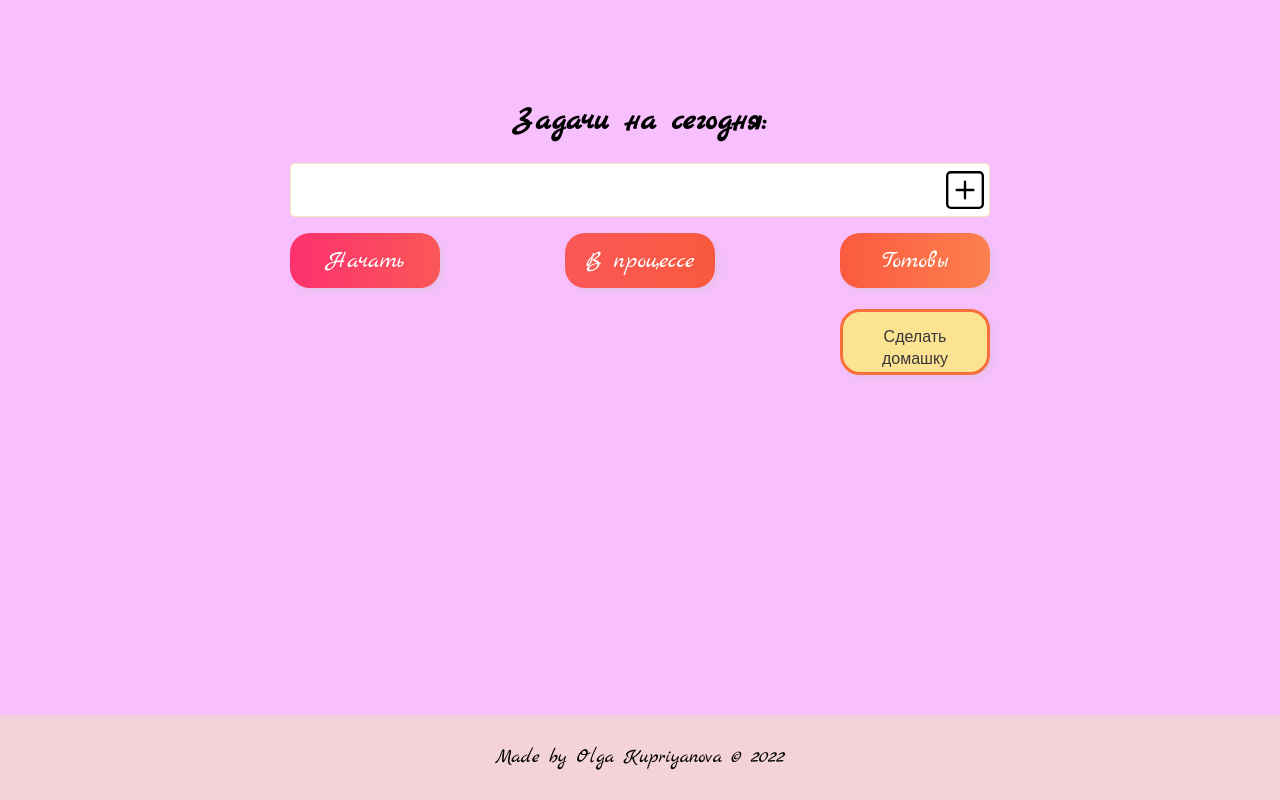
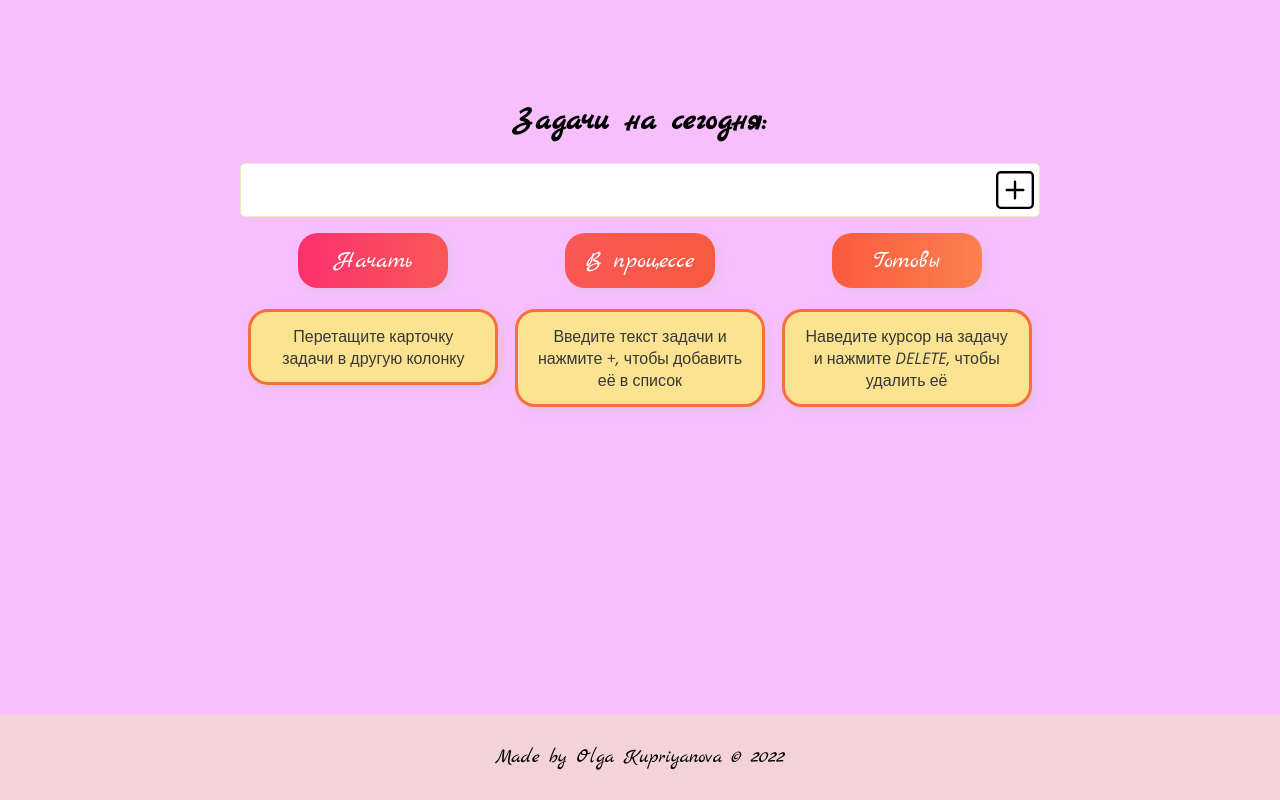
Before and after one commit to ParLelya/todo-list-drag-n-drop, a plain HTML site: page index.html in a window 1280 px wide. Drawn offline with nearby package versions, Linux system fonts and the light colour scheme.

Commit message:
Add default tasks + add deleting

```diff
--- a/app.js
+++ b/app.js
@@ -1,35 +1,40 @@
 let item = document.querySelector(".item");
 const placeholders = document.querySelectorAll(".placeholder");
 const addTask = document.querySelector(".todo__input");
+const field = document.querySelector(".todo__items");
+
+// const fromStorage = localStorage.getItem("drag-todo");
+// if (fromStorage) field.innerHTML = fromStorage;
 
 const todo = {
   add() {
     const inputText = document.querySelector(".todo__text");
     if (!inputText.value.length) return;
     document
-      .querySelector(".todo__item")
+      .querySelector(".placeholder")
       .insertAdjacentHTML("beforeend", this.create(inputText.value));
     inputText.value = "";
   },
 
   create(text) {
-    return `<div class="item todo__task" draggable="true">${text}</div>`;
+    return `<div class="item" draggable="true">${text}</div>`;
+  },
+
+  delete() {
+    document.addEventListener("keydown", (event) => {
+      if (event.key === "Delete" && item) {
+        item.remove();
+      }
+    });
+    this.save();
   },
 
   save() {
-    // localStorage.setItem(
-    //   "draggable-todo",
-    //   document.querySelector(".todo__items").innerHTML
-    // );
-  },
-
-  load() {
-    // const fromStorage = localStorage.getItem("draggable-todo");
-    // if (fromStorage) document.querySelector(".todo__items").innerHTML = fromStorage;
+    // localStorage.setItem("drag-todo", field.innerHTML);
   },
 };
 
-// todo.load();
+todo.delete();
 
 addTask.addEventListener("click", function (event) {
   if (event.target.closest(".todo__add")) {
@@ -38,13 +43,11 @@ addTask.addEventListener("click", function (event) {
   }
 });
 
-document
-  .querySelector(".todo__items")
-  .addEventListener("mouseover", (event) => {
-    item = event.target.closest(".todo__task");
-    item.addEventListener("dragstart", dragStart);
-    item.addEventListener("dragend", dragEnd);
-  });
+field.addEventListener("mouseover", (event) => {
+  item = event.target.closest(".item");
+  item.addEventListener("dragstart", dragStart);
+  item.addEventListener("dragend", dragEnd);
+});
 
 for (let placeholder of placeholders) {
   placeholder.addEventListener("dragover", dragOver);
--- a/index.html
+++ b/index.html
@@ -36,10 +36,20 @@
       </div>
 
       <div class="row todo__items">
-        <div class="placeholder todo__item"></div>
-        <div class="placeholder todo__item"></div>
-        <div class="placeholder todo__item">
-          <div class="item todo__task" draggable="true">Сделать домашку</div>
+        <div class="placeholder">
+          <div class="item" draggable="true">
+            Перетащите карточку задачи в другую колонку
+          </div>
+        </div>
+        <div class="placeholder">
+          <div class="item" draggable="true">
+            Введите текст задачи и нажмите +, чтобы добавить её в список
+          </div>
+        </div>
+        <div class="placeholder">
+          <div class="item" draggable="true">
+            Наведите курсор на задачу и нажмите DELETE, чтобы удалить её
+          </div>
         </div>
       </div>
     </div>
--- a/style.scss
+++ b/style.scss
@@ -1,4 +1,4 @@
-@import url('https://fonts.googleapis.com/css2?family=Marck+Script&family=Open+Sans:ital,wght@1,300&display=swap');
+@import url("https://fonts.googleapis.com/css2?family=Marck+Script&family=Open+Sans:ital,wght@1,300&display=swap");
 
 * {
   box-sizing: border-box;
@@ -7,8 +7,8 @@
 body {
   font-family: "Marck Script", cursive;
   background-color: #f8bfff;
+  padding-top: 5rem;
   display: flex;
-  padding-top: 5rem;
   justify-content: center;
   overflow: hidden;
   margin: 0;
@@ -25,7 +25,7 @@ h1 {
 }
 
 .todo__text {
-  width: 700px;
+  width: 800px;
   padding: 15px 34px 15px 10px;
   font-size: inherit;
   font-family: "Open Sans", sans-serif;
@@ -63,8 +63,8 @@ h1 {
 
 .row {
   display: flex;
-  width: 700px;
-  justify-content: space-between;
+  width: 800px;
+  justify-content: space-around;
   margin-bottom: 1rem;
   margin-top: 1rem;
 }
@@ -79,8 +79,8 @@ h1 {
 }
 
 .item {
-  width: 150px;
-  height: 66px;
+  width: fit-content;
+  height: fit-content;
   font-family: "Open Sans", sans-serif;
   font-weight: 300;
   border: 3px solid #f7703b;
@@ -99,8 +99,8 @@ h1 {
 }
 
 .placeholder {
-  width: 150px;
-  min-height: 200px;
+  width: 250px;
+  min-height: 400px;
 }
 
 .start {
```
Also changed, not shown: style.css, 1 other file.
